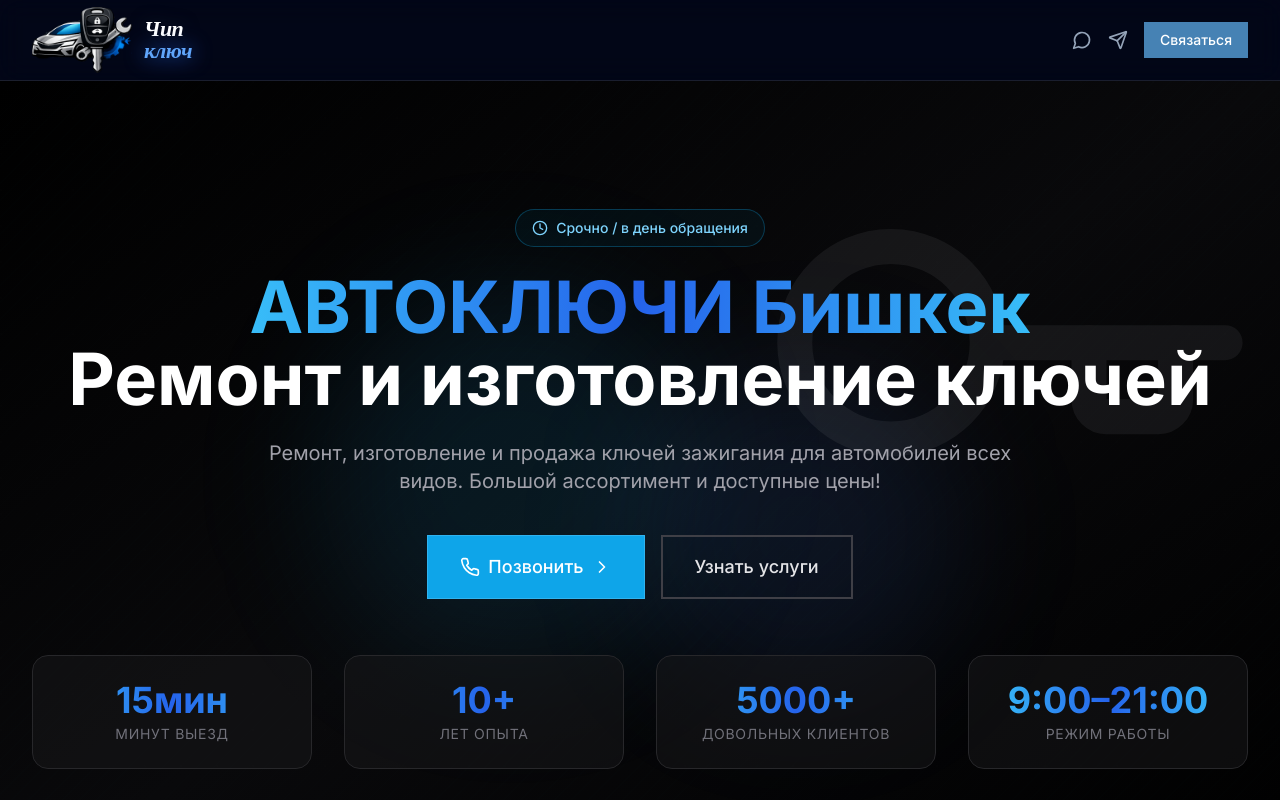
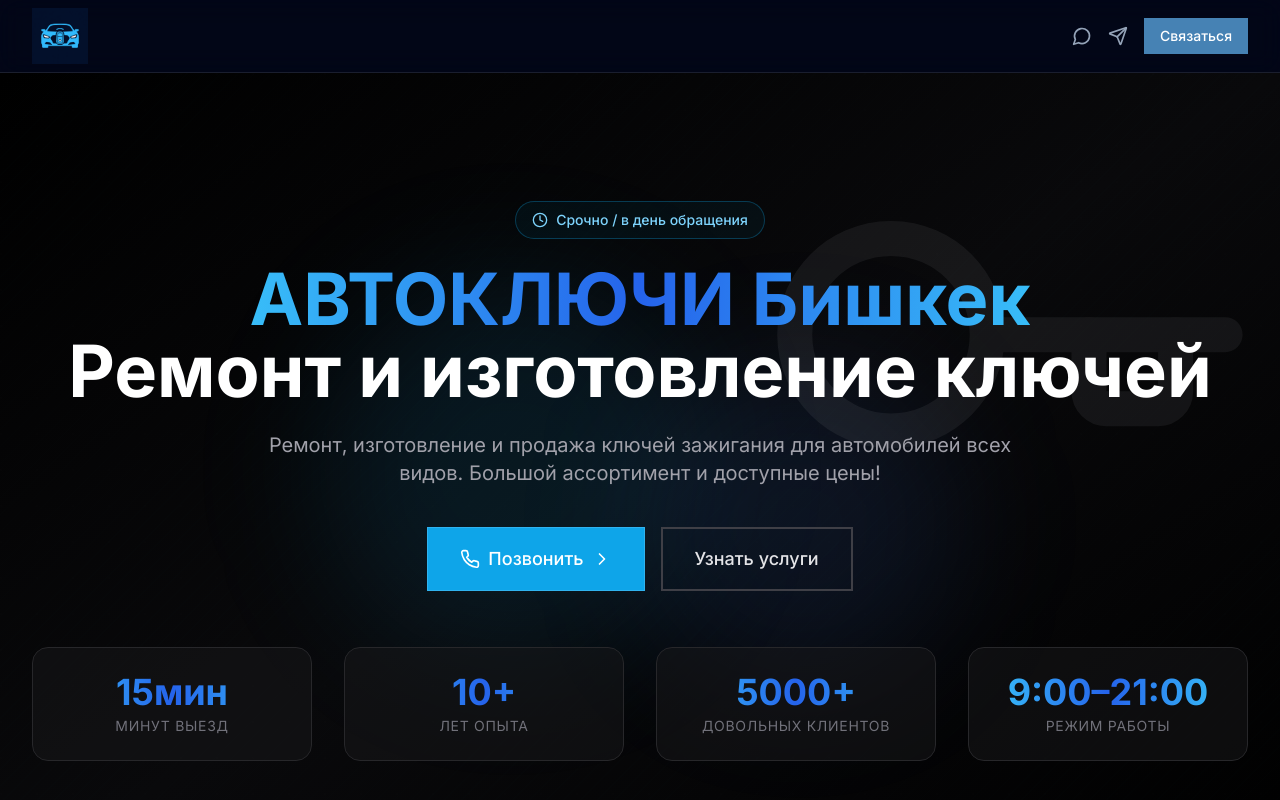
Before and after one commit to iman-almasbek-uulu/key-master, a Next.js app: page / in a window 1280 px wide. Shown: the top 800 px of the page. Built offline with nearby package versions, Linux system fonts and the light colour scheme.

Commit message:
feat: обновить логотип автосервиса

```diff
--- a/src/app/layout.tsx
+++ b/src/app/layout.tsx
@@ -35,8 +35,8 @@ export const metadata: Metadata = {
     images: [
       {
         url: '/images/logo.png',
-        width: 1200,
-        height: 630,
+        width: 1254,
+        height: 1254,
         alt: `Логотип ${siteConfig.name}`,
       },
     ],
--- a/src/components/layout/Header.tsx
+++ b/src/components/layout/Header.tsx
@@ -11,20 +11,12 @@ export function Header() {
       {' '}
       <Container>
         <div className="flex gap-6 md:gap-10 items-center justify-between py-2">
-          <div className="flex items-center gap-3 max-w-xs max-h-16">
+          <div className="flex items-center">
             <img
               src={logo.src}
-              className="sm:max-w-[100px] max-w-[50px]"
-              alt=""
+              className="h-12 w-12 sm:h-14 sm:w-14 object-contain"
+              alt="Логотип Автоключи Бишкек"
             />
-            <div className="flex flex-col leading-none text-[16px] sm:text-[22px] font-semibold tracking-tight font-[cursive] italic">
-              <span className="text-white drop-shadow-[0_0_8px_rgba(15,23,42,0.9)]">
-                Чип
-              </span>{' '}
-              <span className="text-blue-400 drop-shadow-[0_0_10px_rgba(37,99,235,0.9)]">
-                ключ
-              </span>
-            </div>
           </div>
 
           <div className="flex items-center gap-4">
```
Also changed, not shown: public/images/logo.png.
